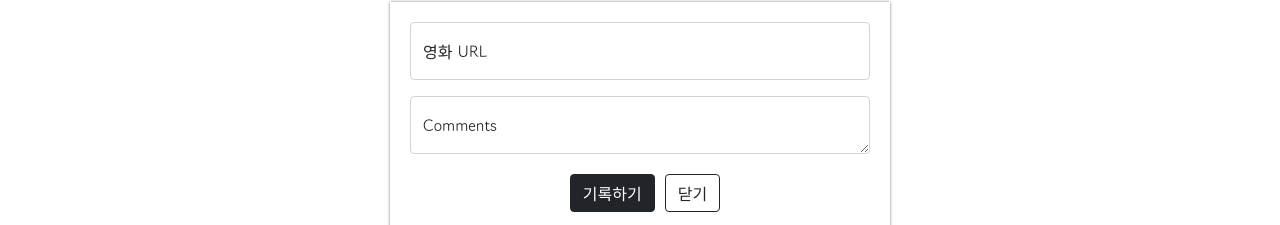
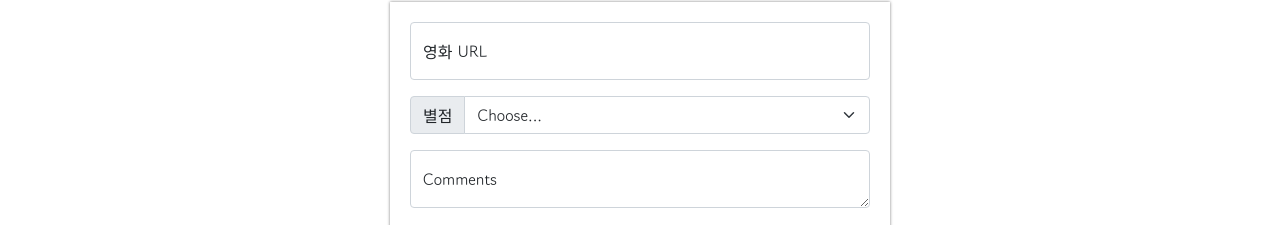
Before and after one commit to dongwonyang/mypage, a plain HTML site: page index.html in a window 1280 px wide. Shown: the part 268-493 px from the top of the page. Drawn offline with nearby package versions, Linux system fonts and the light colour scheme.

Commit message:
Update index.html

```diff
--- a/index.html
+++ b/index.html
@@ -95,6 +95,19 @@
             <label for="floatingInput">영화 URL</label>
         </div>
 
+        <div class="input-group mb-3">
+            <label class="input-group-text" for="inputGroupSelect01">별점</label>
+            <select class="form-select" id="inputGroupSelect01">
+              <option selected>Choose...</option>
+              <option value="1">⭐</option>
+              <option value="2">⭐⭐</option>
+              <option value="3">⭐⭐⭐</option>
+              <option value="3">⭐⭐⭐⭐</option>
+              <option value="3">⭐⭐⭐⭐⭐</option>
+            </select>
+          </div>
+
+
         <div class="form-floating">
             <textarea class="form-control" placeholder="Leave a comment here" id="floatingTextarea"></textarea>
             <label for="floatingTextarea">Comments</label>
```
